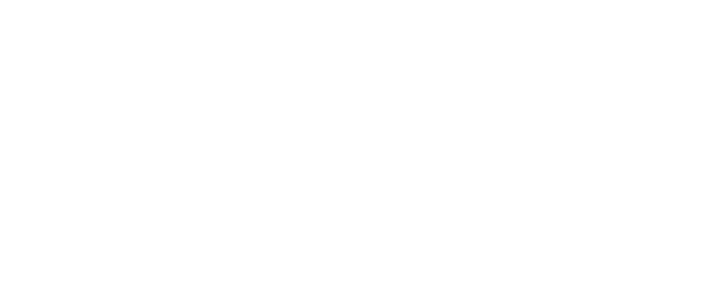
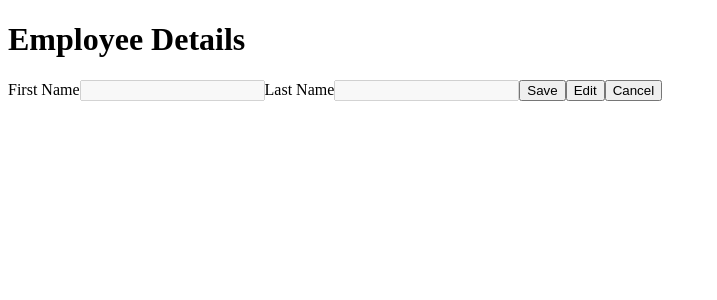
Before and after one commit to ian-afk/GYM_PROJECT_mern, a React (Vite) app in the folder frontend/: page /employees/1 in a window 1280 px wide. Before the commit this address had no page. Shown: the top 300 px of the page, without its empty margins (0-717 px from the left). Built offline with nearby package versions, Linux system fonts and the light colour scheme; no server answers.

Commit message:
add route for employeeView and its functionality

```diff
--- a/frontend/src/App.jsx
+++ b/frontend/src/App.jsx
@@ -3,6 +3,8 @@ import { BrowserRouter, Routes, Route } from 'react-router-dom';
 import Home from './pages/Home/Home';
 
 import EmployeeList from './pages/Employee/EmployeeList';
+import EmployeeView from './pages/Employee/EmployeeView';
+import NotFound from './components/NotFoundPage';
 export default function App() {
   return (
     <>
@@ -11,6 +13,8 @@ export default function App() {
         <Routes>
           <Route path="/" element={<Home />}></Route>
           <Route path="/employees" element={<EmployeeList />}></Route>
+          <Route path="/employees/:id" element={<EmployeeView />}></Route>
+          <Route path="*" element={<NotFound />}></Route>
         </Routes>
       </BrowserRouter>
     </>
--- /dev/null
+++ b/frontend/src/components/NotFoundPage.jsx
@@ -0,0 +1,7 @@
+export default function NotFound() {
+  return (
+    <>
+      <h1>404: Page not found</h1>
+    </>
+  );
+}
--- a/frontend/src/pages/Employee/EmployeeList.jsx
+++ b/frontend/src/pages/Employee/EmployeeList.jsx
@@ -1,4 +1,5 @@
 import { useEffect, useState } from 'react';
+import { Link } from 'react-router-dom';
 
 export default function EmployeeList() {
   const [employees, setEmployees] = useState([]);
@@ -51,7 +52,9 @@ export default function EmployeeList() {
                 <td>{emp.age}</td>
                 <td>{emp.address}</td>
 
-                <td>View</td>
+                <td>
+                  <Link to={`/employees/${emp._id}`}>View</Link>
+                </td>
               </tr>
             ))}
           </tbody>
--- /dev/null
+++ b/frontend/src/pages/Employee/EmployeeView.jsx
@@ -0,0 +1,87 @@
+import { useState } from 'react';
+import { useParams } from 'react-router-dom';
+
+export default function EmployeeView() {
+  const { id } = useParams();
+  const [disabled, setDisabled] = useState(true);
+  const [employee, setEmployee] = useState({
+    firstName: '',
+    lastName: '',
+    age: 0,
+    dob: '',
+    gender: '',
+    address: '',
+    email: '',
+  });
+  const [init, setInit] = useState({});
+  const [loading, setLoading] = useState(false);
+  useState(() => {
+    const controller = new AbortController();
+    const url = `${import.meta.env.VITE_API_URL}/employees/${id}`;
+    console.log(url);
+    const request = {
+      signal: controller.signal,
+      method: 'GET',
+      headers: {
+        'Content-Type': 'application/json',
+      },
+    };
+    setLoading(true);
+    fetch(url, request)
+      .then((res) => res.json())
+      .then((json) => {
+        console.log(json);
+        setEmployee(json.employee);
+        setInit(json.employee);
+        setLoading(false);
+      })
+      .catch((err) => console.log(err));
+  }, []);
+
+  function handleChange(e) {
+    const { name, value } = e.target;
+
+    setEmployee((prev) => {
+      return { ...prev, [name]: value };
+    });
+  }
+
+  function handleEdit() {
+    setDisabled(!disabled);
+    setEmployee(init);
+  }
+
+  function handleSubmit(e) {
+    e.preventDefault();
+  }
+  return (
+    <>
+      <h1>Employee Details</h1>
+      <h3>
+        {employee.firstName} {employee.lastName}
+      </h3>
+      <form onSubmit={handleSubmit}>
+        <label>First Name</label>
+        <input
+          type="text"
+          name="firstName"
+          value={employee.firstName}
+          disabled={disabled}
+          onChange={handleChange}
+        />
+        <label>Last Name</label>
+        <input
+          type="text"
+          name="lastName"
+          value={employee.lastName}
+          disabled={disabled}
+        />
+        <button type="submit" value="submit">
+          Save
+        </button>
+        <button onClick={handleEdit}>{disabled ? 'Edit' : 'Cancel'}</button>
+        {disabled && <button>Cancel</button>}
+      </form>
+    </>
+  );
+}
```
